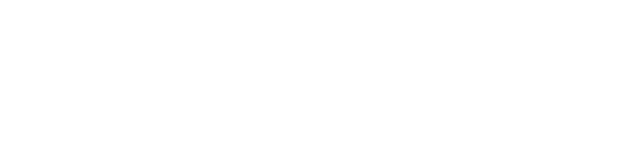
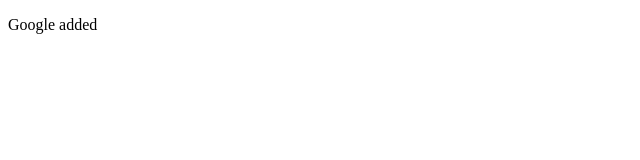
Before and after one commit to dzennydzen/origin, a plain HTML site: page index.html in a window 1280 px wide. Shown: the whole page, without its empty margins (0-640 px from the left). Drawn offline with Linux system fonts and the light colour scheme.

Commit message:
Google added

```diff
--- a/index.html
+++ b/index.html
@@ -7,6 +7,6 @@
     <title>Document</title>
 </head>
 <body>
-
+    <p>Google added</p>
 </body>
 </html>
```
